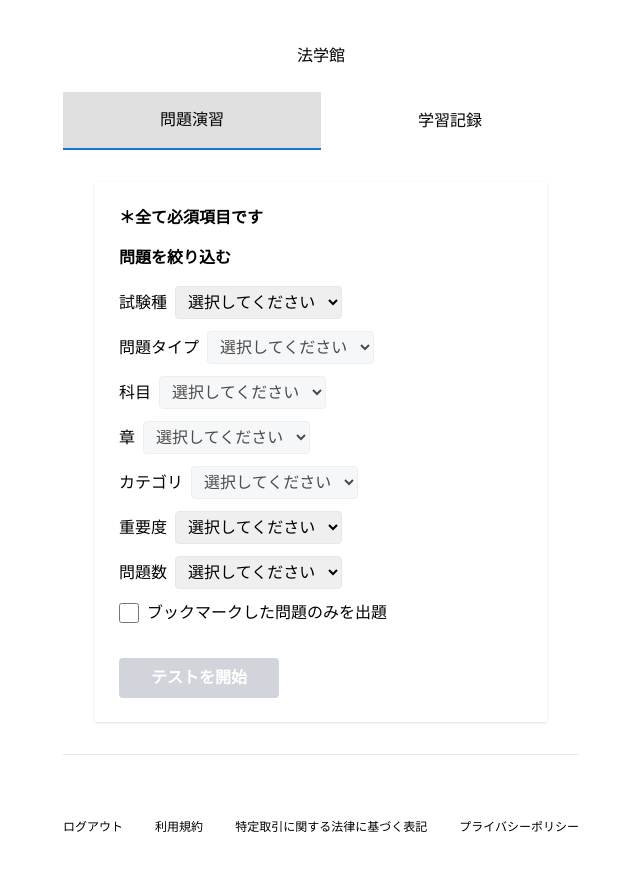
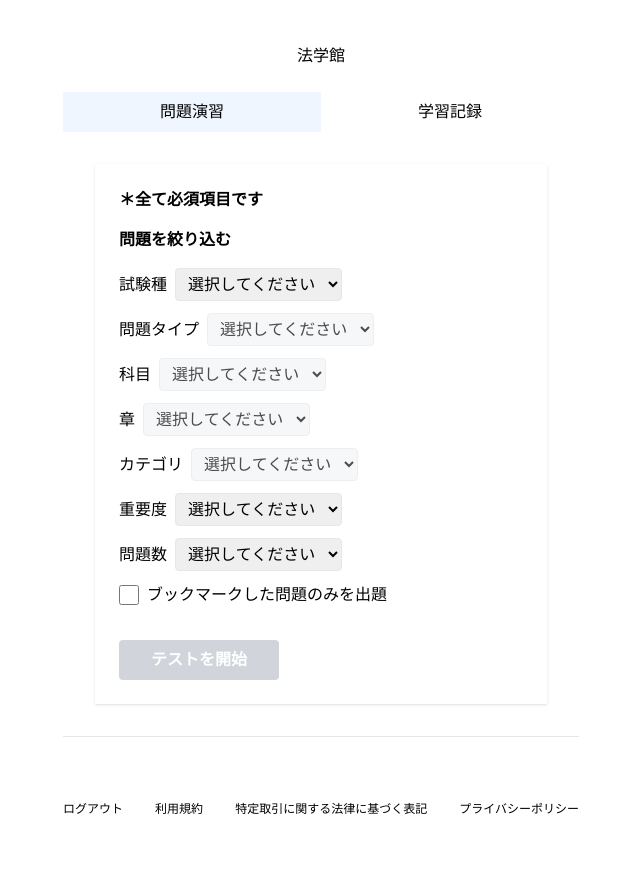
Before and after one commit to omegamaster86/supabase-mcp, a Next.js app: page / in a window 1280 px wide. Shown: the top 870 px of the page, without its empty margins (319-959 px from the left). Built offline with nearby package versions, Linux system fonts and the light colour scheme.

Commit message:
タブボタンのスタイルをCSSクラスに変更し、コードを簡素化しました。

```diff
--- a/app/top-page/tab-button.tsx
+++ b/app/top-page/tab-button.tsx
@@ -10,14 +10,7 @@ const TabButton: React.FC<TabButtonProps> = ({ active, onClick, children }) => {
 	return (
 		<button
 			type="button"
-			style={{
-				flex: 1,
-				padding: "1rem",
-				background: active ? "#e0e0e0" : "white",
-				border: "none",
-				borderBottom: active ? "2px solid #1976d2" : "none",
-				cursor: "pointer",
-			}}
+			className={`flex-1 p-2 cursor-pointer ${active ? "bg-blue-50" : "bg-white"}`}
 			onClick={onClick}
 		>
 			{children}
```
